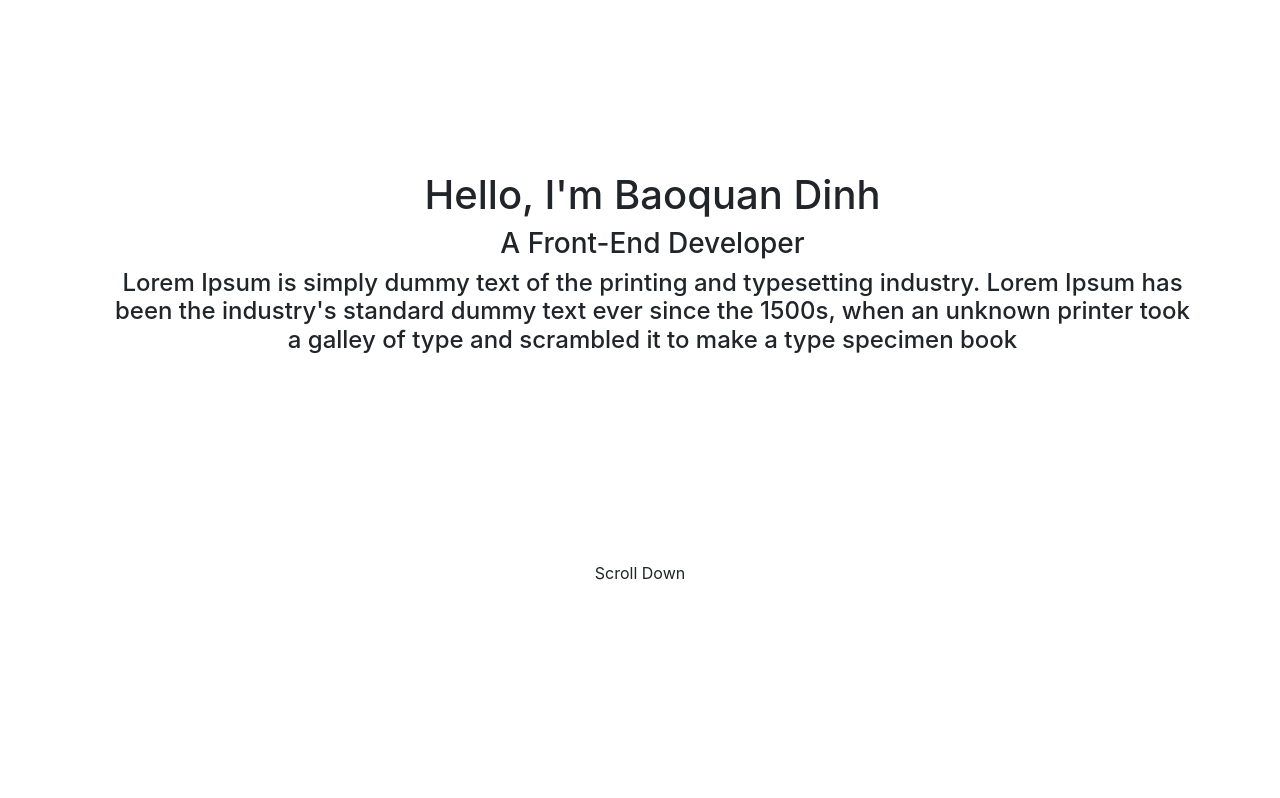
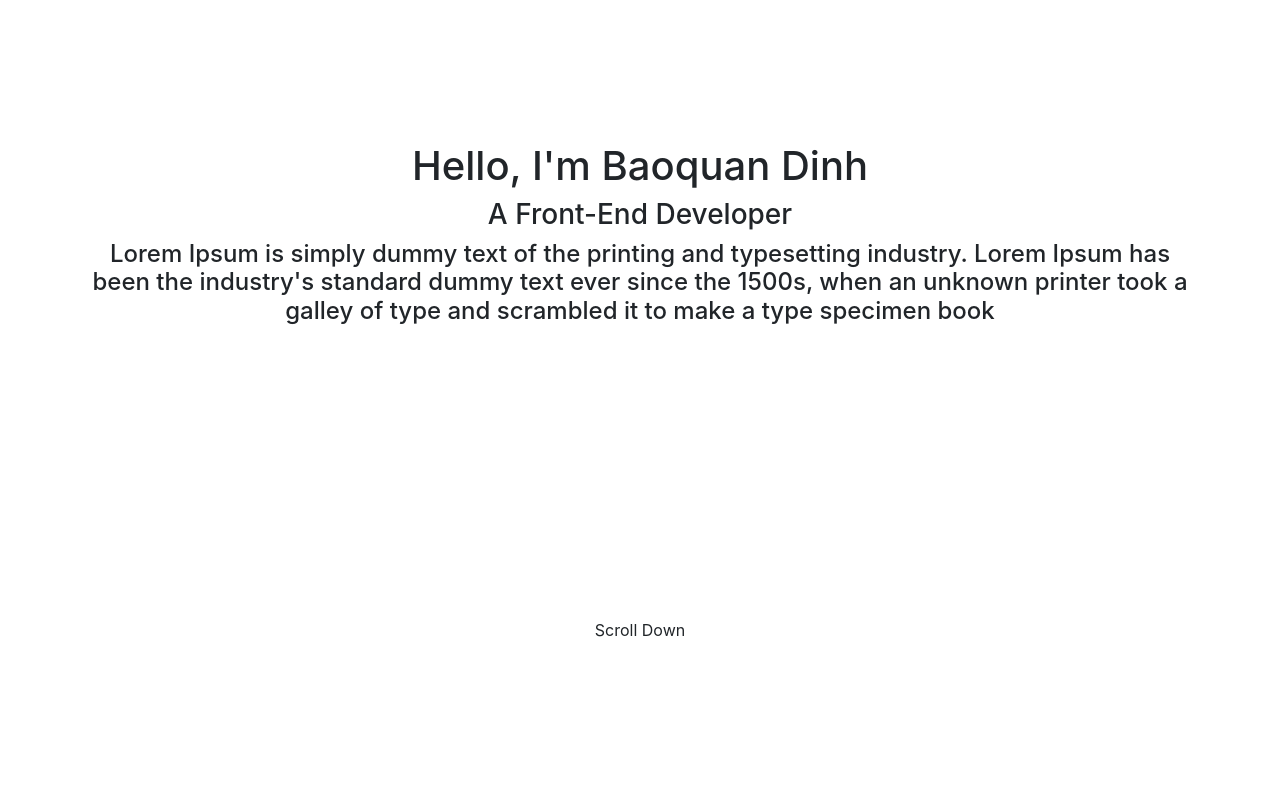
Before and after one commit to baoquandinh/baoquandinh.github.io, a React (Create React App) app in the folder baoquandinhportfolio/: page / in a window 1280 px wide. Shown: the top 798 px of the page. Built offline with nearby package versions, Linux system fonts and the light colour scheme.

Commit message:
CSS styling

```diff
--- a/baoquandinhportfolio/src/pages/AboutMePage.tsx
+++ b/baoquandinhportfolio/src/pages/AboutMePage.tsx
@@ -3,15 +3,12 @@ import { Container, Row, Col, Image } from 'react-bootstrap'
 import { AboutMeDescription } from '../components/AboutMe/AboutMeDescription'
 
 export const AboutMePage = () => {
-    return <Container style={{height: '100vh'}}>
-        <Row className="h-100">
-            {/* <Col data-aos="fade-right" data-aos-duration='2000' style={{marginTop: '15%'}} md={4}>
-                <Image style={{ height: '250px', width: '240px' }} src={`${process.env.PUBLIC_URL}/images/test-profile.jpg`} roundedCircle />
-            </Col> */}
-            <Col md={12} style={{ paddingLeft: '40px', marginTop: '15%' }}>
+    return <Container id="about-me-container">
+        <Row className="align-items-center" style={{height: "100vh"}}>
+            <Col md={12}>
                 <AboutMeDescription />
             </Col>
-            <Col data-aos="fade-in" data-aos-duration="2000" data-aos-delay="1500" md={12}><p>Scroll Down</p></Col>
+            <Col style={{cursor:"pointer"}} data-aos="fade-in" data-aos-duration="2000" data-aos-delay="2000" data-aos-anchor-placement="contact-me-container" md={12}><p>Scroll Down</p></Col>
         </Row>
     </Container>
 }
```
